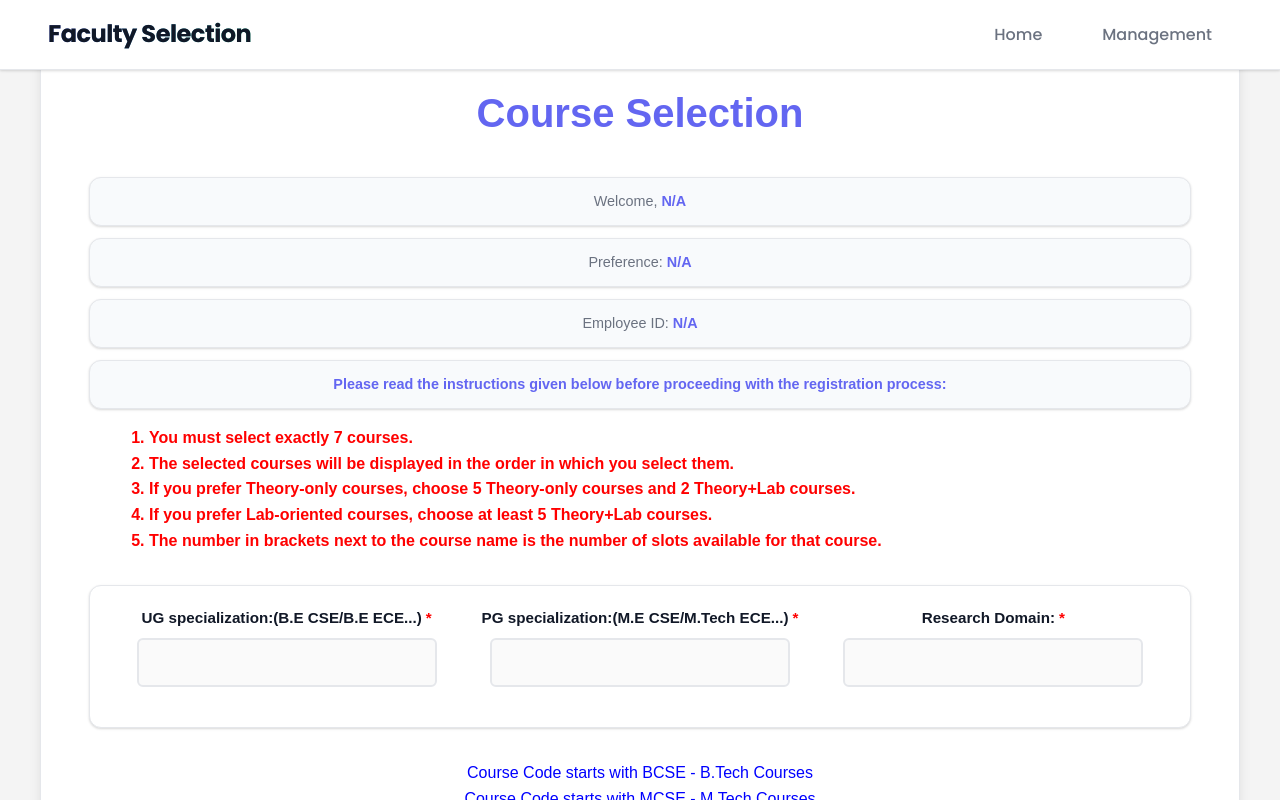
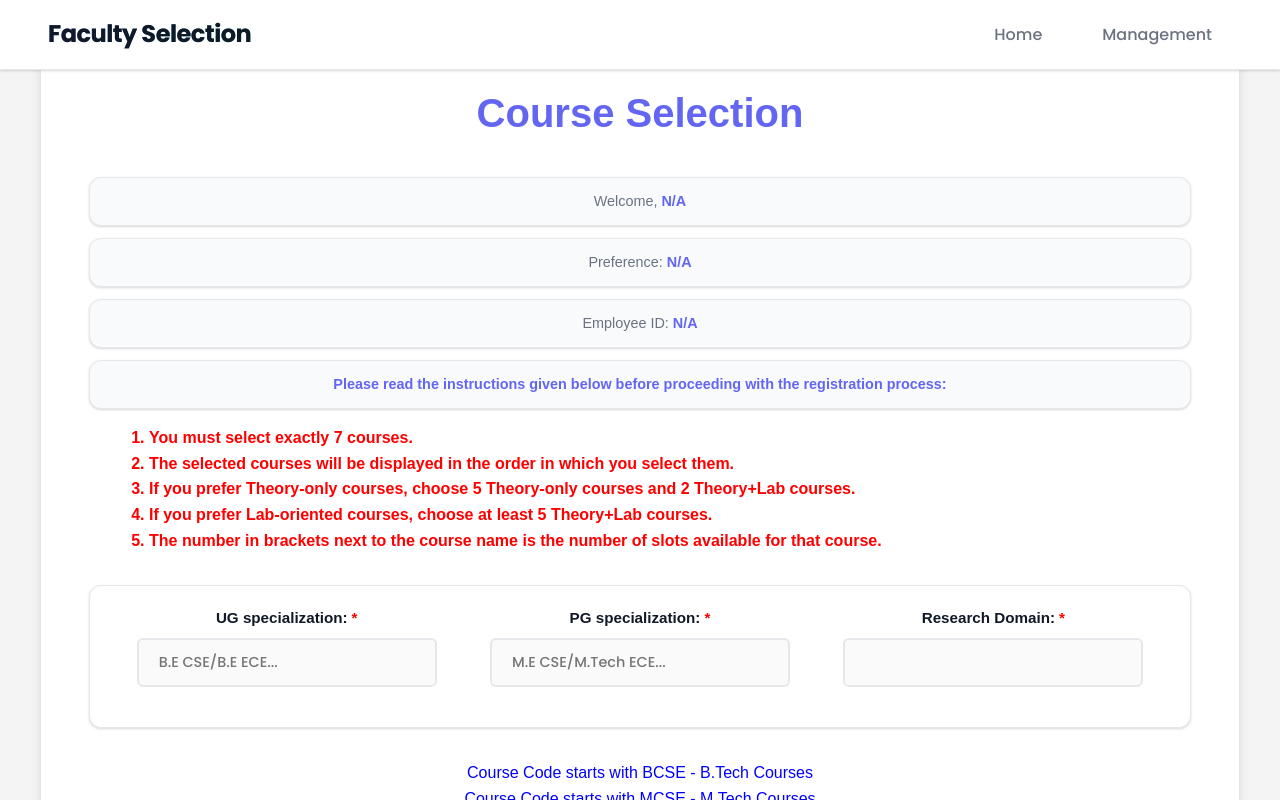
Before and after one commit to scopecc/faculty_selection, a React (Create React App) app in the folder frontend/: page /course-selection in a window 1280 px wide. Shown: the top 800 px of the page. Built offline with nearby package versions, Linux system fonts and the light colour scheme.

Commit message:
Update CourseSelection.js to make example a placeholder

```diff
--- a/frontend/src/components/CourseSelection.js
+++ b/frontend/src/components/CourseSelection.js
@@ -300,7 +300,7 @@ useEffect(() => {
               />
             </label>*/}
             <label style={{ width: "100%" }}>
-              UG specialization:(B.E CSE/B.E ECE...)
+              UG specialization:
                   <span style={{ color: "red", marginLeft: "4px" }}>*</span>
 
               <input
@@ -308,6 +308,7 @@ useEffect(() => {
                 value={ugspecialization}
                 onChange={(e) => setUgspecialization(e.target.value)}
                 required
+                placeholder="B.E CSE/B.E ECE..."
                 style={{ width: "100%" }}
               />
             </label>
@@ -325,7 +326,7 @@ useEffect(() => {
               />
             </label>*/}
             <label style={{ width: "100%" }}>
-              PG specialization:(M.E CSE/M.Tech ECE...)
+              PG specialization:
                   <span style={{ color: "red", marginLeft: "4px" }}>*</span>
 
               <input
@@ -333,6 +334,7 @@ useEffect(() => {
                 value={pgspecialization}
                 onChange={(e) => setPgspecialization(e.target.value)}
                 required
+                placeholder="M.E CSE/M.Tech ECE..."
                 style={{ width: "100%" }}
               />
             </label>
```
